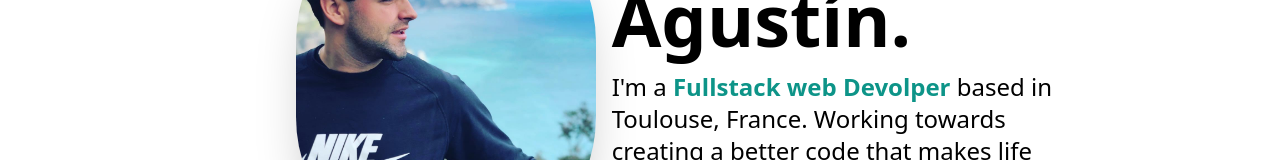
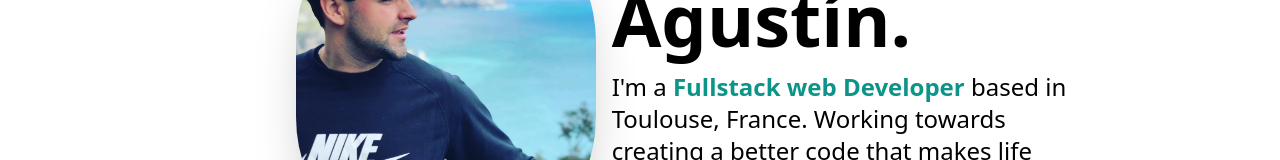
Before and after one commit to agustinmfran/portfolio, a Next.js app: page / in a window 1280 px wide. Shown: the part 252-412 px from the top of the page. Built offline with nearby package versions, Linux system fonts and the light colour scheme.

Commit message:
text arreglado

```diff
--- a/src/components/InfoSection.js
+++ b/src/components/InfoSection.js
@@ -27,7 +27,7 @@ const InfoSection = () => {
           <p className="text-lg mt-4 mb-6 md:text-2xl">
             {lang.im}{" "}
             <span className="font-semibold text-teal-600">
-              Fullstack web Devolper
+              Fullstack web Developer
             </span>{" "}
             {lang.p}
           </p>
--- a/src/languages/en.js
+++ b/src/languages/en.js
@@ -17,7 +17,7 @@ const en = {
     span1: "highly ambitious",
     span2: " self-motivated",
     and: "and",
-    span3: " proactive",
+    span3: " proactive ",
     p2: "Fullstack web Developer based in Toulouse, France.",
     p3: "I graduated from Digital House Coding School, Buenos Aires, in 2020. I have been working in personal and freelance projects since then, using technologies I find interesting such as: Node, JavaScript, React & NextJS.",
     p4: "I have a wide range of hobbies and passions that keep me busy. From sports, playing videogames, traveling, to listening to music and DJing too. Always seeking new experiences. Love to keep myself engaged and learning new things.",
```
